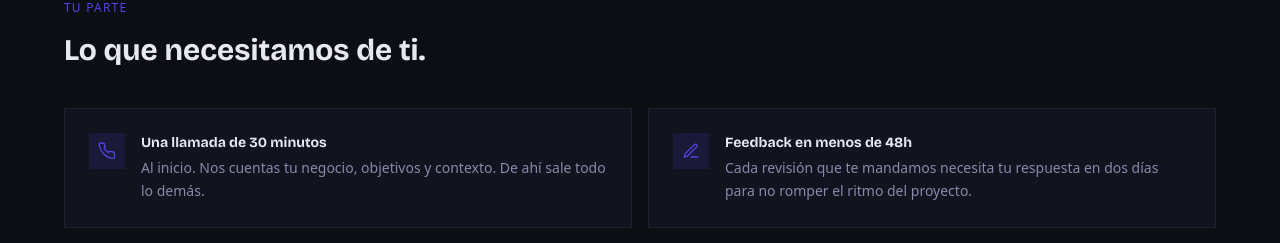
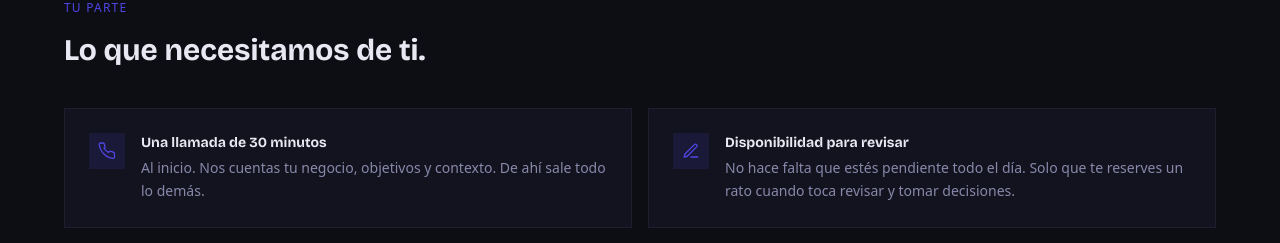
Before and after one commit to Ricardo2325/captiva, a Next.js app: page /proceso in a window 1280 px wide. Shown: the part 820-1063 px from the top of the page. Built offline with nearby package versions, Linux system fonts and the light colour scheme.

Commit message:
copy: soften feedback requirement wording in proceso page

```diff
--- a/src/components/Process.tsx
+++ b/src/components/Process.tsx
@@ -62,8 +62,8 @@ const yourPart = [
         <path d="M12 20h9" /><path d="M16.5 3.5a2.121 2.121 0 0 1 3 3L7 19l-4 1 1-4L16.5 3.5z" />
       </svg>
     ),
-    title: 'Feedback en menos de 48h',
-    desc: 'Cada revisión que te mandamos necesita tu respuesta en dos días para no romper el ritmo del proyecto.',
+    title: 'Disponibilidad para revisar',
+    desc: 'No hace falta que estés pendiente todo el día. Solo que te reserves un rato cuando toca revisar y tomar decisiones.',
   },
   {
     icon: (
```
